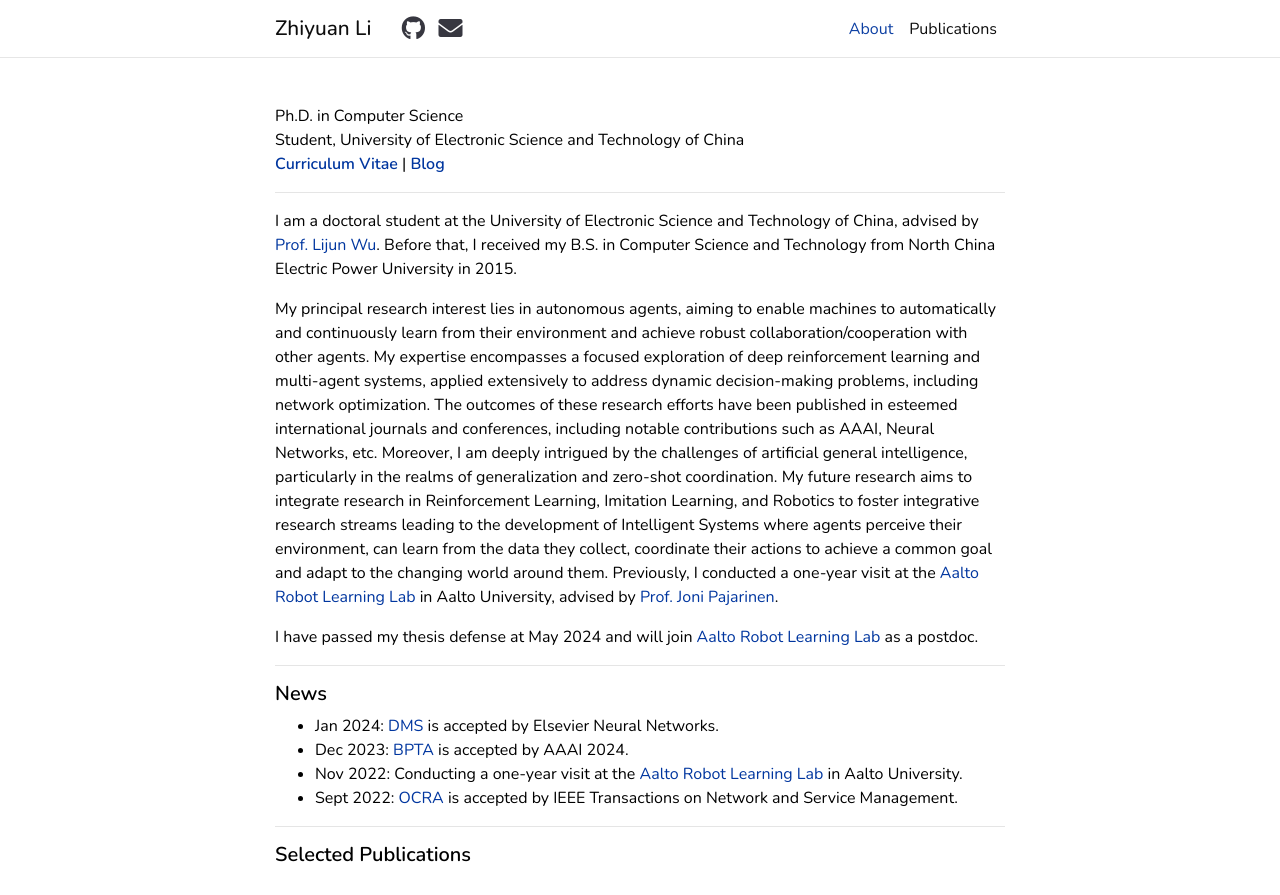
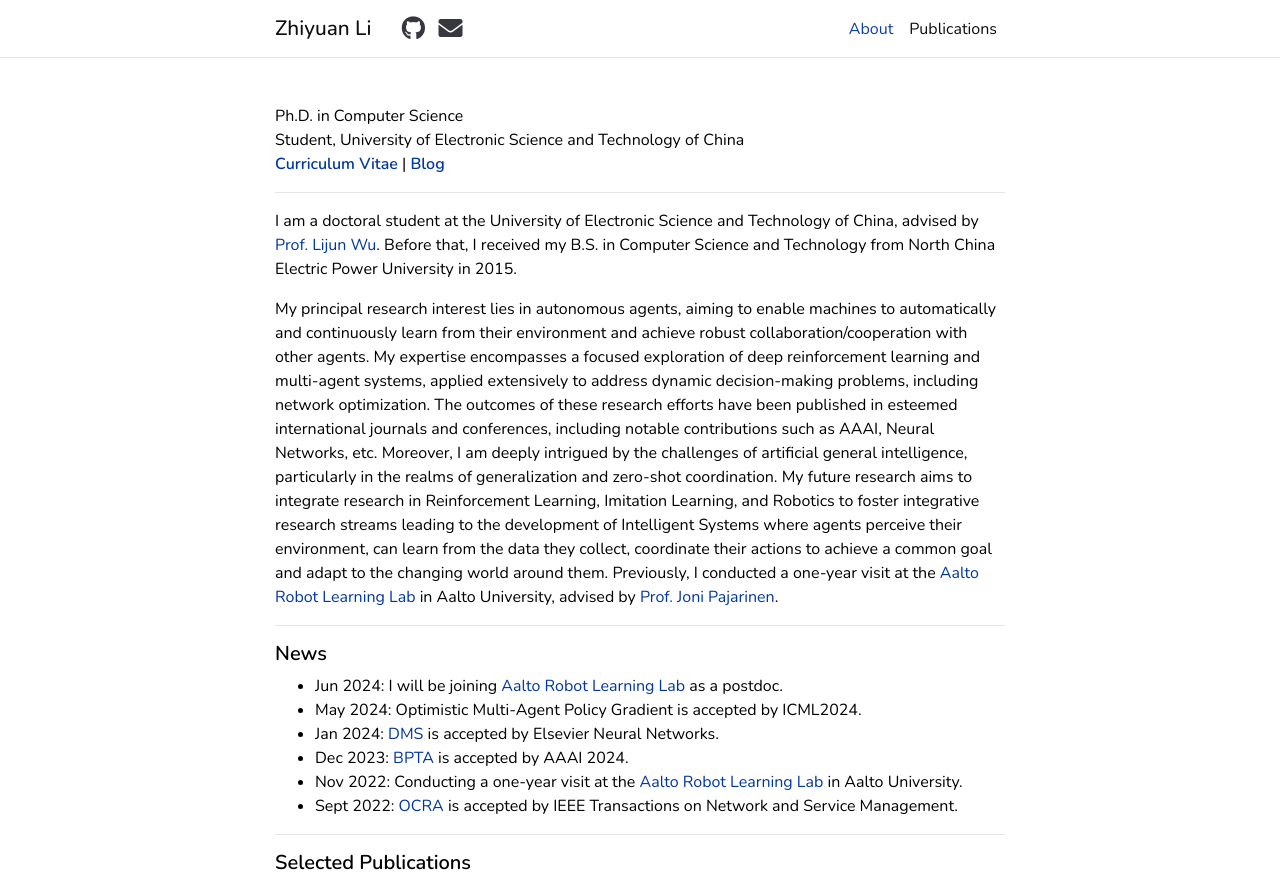
Before and after one commit to LiZhYun/LiZhYun.github.io, a Jekyll site: the page built from _pages/about.md, in a window 1280 px wide and 1400 px high, cut to the strip 0-895 px from the top of the window. Built offline with Jekyll 4.4.1, drawn with Linux system fonts in a browser that asks for light colours; comment, search, counter and statistics services are not loaded; a style sheet for code colours, icons or effects is not loaded.

Commit message:
Update about.md

```diff
--- a/_pages/about.md
+++ b/_pages/about.md
@@ -20,12 +20,12 @@ I am a doctoral student at the University of Electronic Science and Technology o
 
 My principal research interest lies in autonomous agents, aiming to enable machines to automatically and continuously learn from their environment and achieve robust collaboration/cooperation with other agents. My expertise encompasses a focused exploration of deep reinforcement learning and multi-agent systems, applied extensively to address dynamic decision-making problems, including network optimization. The outcomes of these research efforts have been published in esteemed international journals and conferences, including notable contributions such as AAAI, Neural Networks, etc. Moreover, I am deeply intrigued by the challenges of artificial general intelligence, particularly in the realms of generalization and zero-shot coordination. My future research aims to integrate research in Reinforcement Learning, Imitation Learning, and Robotics to foster integrative research streams leading to the development of Intelligent Systems where agents perceive their environment, can learn from the data they collect, coordinate their actions to achieve a common goal and adapt to the changing world around them. Previously, I conducted a one-year visit at the [Aalto Robot Learning Lab](https://rl.aalto.fi/) in Aalto University, advised by [Prof. Joni Pajarinen](https://people.aalto.fi/joni.pajarinen).
 
-I have passed my thesis defense at May 2024 and will join [Aalto Robot Learning Lab](https://rl.aalto.fi/) as a postdoc.
-
 ----
 
 ##### News
 
+- Jun 2024: I will be joining [Aalto Robot Learning Lab](https://rl.aalto.fi/) as a postdoc.
+- May 2024: Optimistic Multi-Agent Policy Gradient is accepted by ICML2024.
 - Jan 2024: [DMS](https://github.com/LiZhYun/Coordination-as-Inference-in-Multi-Agent-Reinforcement-Learning) is accepted by Elsevier Neural Networks.
 - Dec 2023: [BPTA](https://github.com/LiZhYun/BackPropagationThroughAgents) is accepted by AAAI 2024.
 - Nov 2022: Conducting a one-year visit at the [Aalto Robot Learning Lab](https://rl.aalto.fi/) in Aalto University.
```
